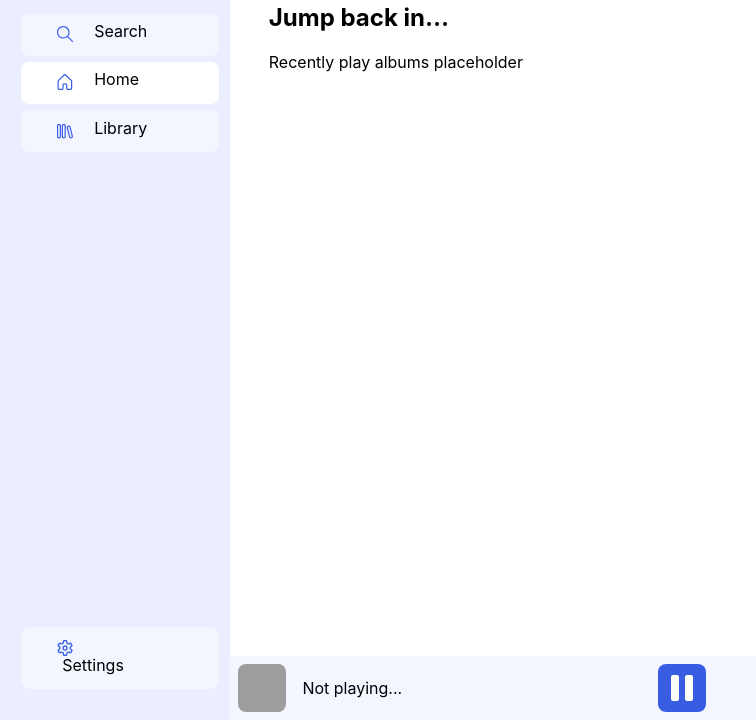
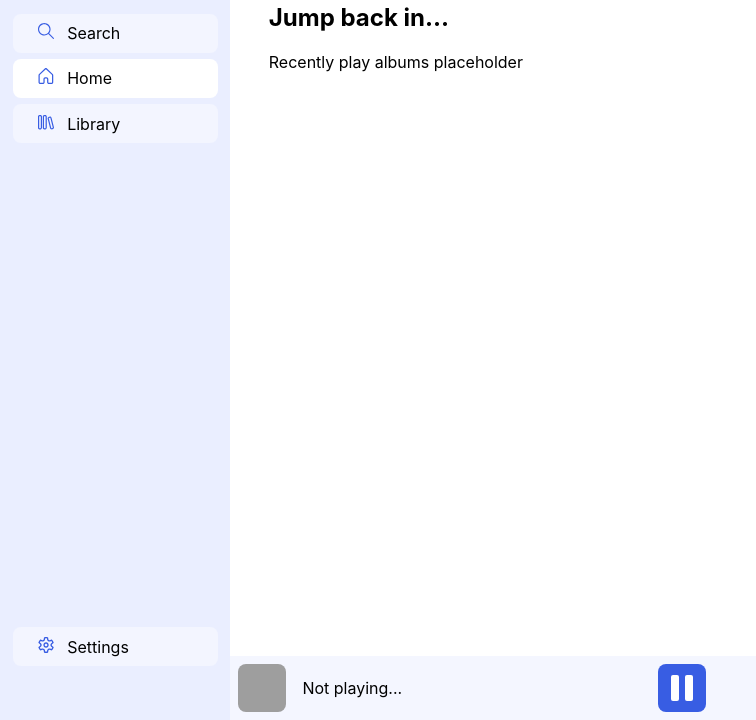
Before and after one commit to BetaPictoris/harmony, a React app: page / in a window 1280 px wide. Shown: the part 80-800 px from the top of the page, without its empty margins (0-756 px from the left). Built offline with nearby package versions, Linux system fonts and the light colour scheme; no server answers; grey boxes are pictures that could not be loaded.

Commit message:
Fixed LinkButtons

```diff
--- a/app/components/LinkButton.js
+++ b/app/components/LinkButton.js
@@ -10,7 +10,6 @@ export default function LinkButton(props) {
     <a className="LinkButtonLink" href={`/app#${props.path}`}>
       <div className={`LinkButton  ${activeClass}`}>
         <img
-          width={32}
           src={`/app/assets/svg/icons/${props.icon}.svg`}
           alt={props.alt ? props.alt : `${props.text}`}
         />
--- a/app/components/styles/LinkButton.scss
+++ b/app/components/styles/LinkButton.scss
@@ -11,20 +11,28 @@ $linkWidthRight: 5vh;
   background-color: #ffffff !important;
 }
 
-.LinkButton {
+.LinkButtonLink {
+  margin: 0;
+
+  text-decoration: none;
+  color: #000;
+
+  > .LinkButton {
     margin-bottom: 6px;
-  width: 11vw;
+    width: 12vw;
 
     border-radius: $borderRadius;
 
-  padding-top: calc($linkPadding + 3px);
-  padding-bottom: $linkPadding;
-  padding-left: calc($linkPaddingSides + 3px);
-  padding-right: calc($linkPaddingSides + 3px);
+    padding: $linkPadding $linkPaddingSides;
 
     background-color: #f3f5ff;
 
-  display: inline-block;
+    > .LinkImage {
+      margin-left: $imgLinkSpacing;
+      margin-right: $imgLinkSpacing;
+
+      display: inline;
+    }
 
     > * {
       height: $inHeight;
@@ -34,19 +42,15 @@ $linkWidthRight: 5vh;
       margin-left: $imgLinkSpacing;
       margin-right: $linkWidthRight;
 
-    position: relative;
-    bottom: 5px;
+      display: inline-block;
     }
 
     transition: all 0.5s ease;
   }
 
-.LinkButtonLink {
-  margin: 0;
-  padding: 0;
-
-  padding: calc($inHeight / 2);
-
-  text-decoration: none;
-  color: #000;
+  &:hover {
+    > .LinkButton {
+      background-color: darken(#f3f5ff, 10%);
     }
+  }
+}
```
Lines whose indentation alone changed are shown as unchanged.
